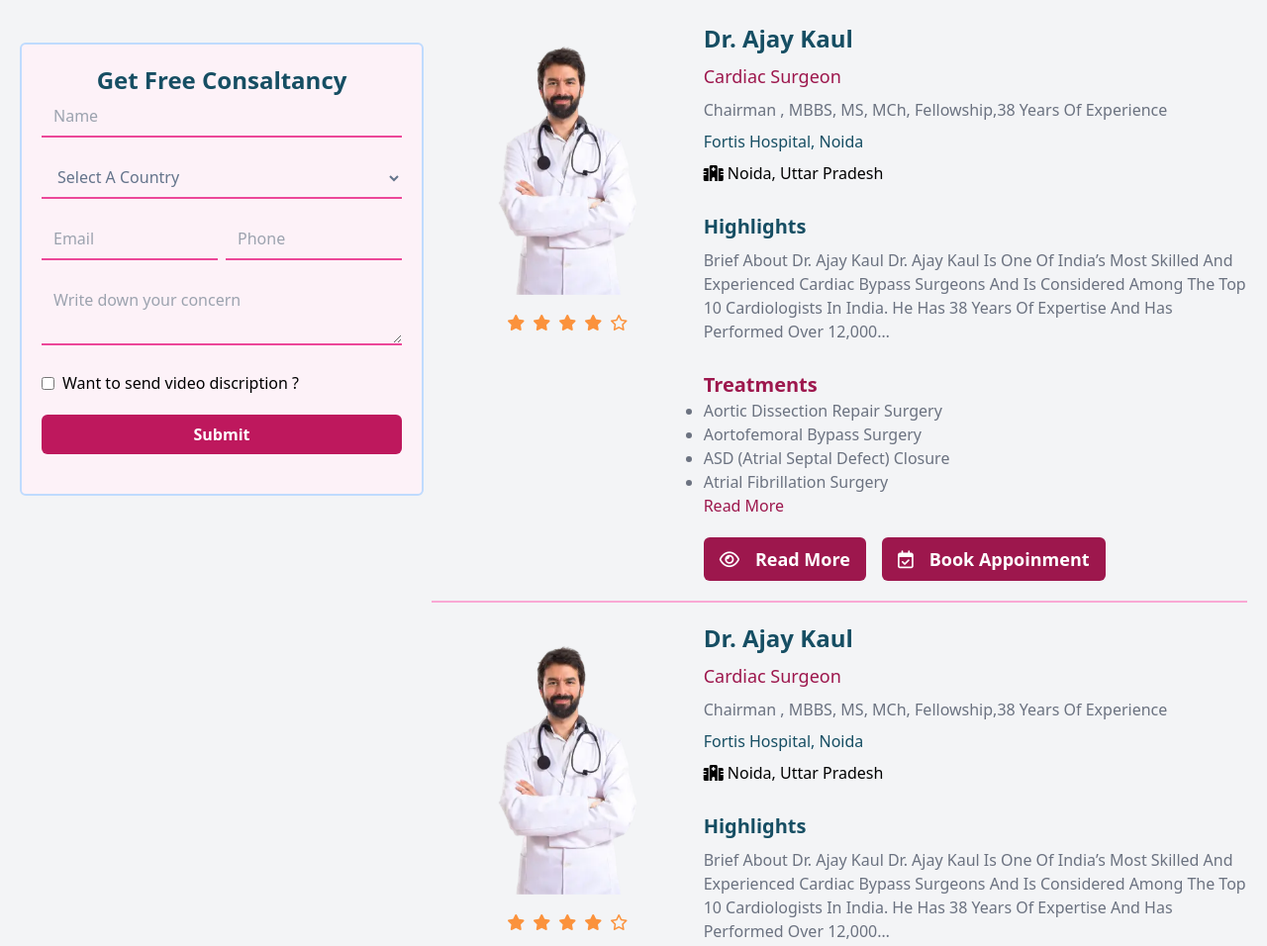
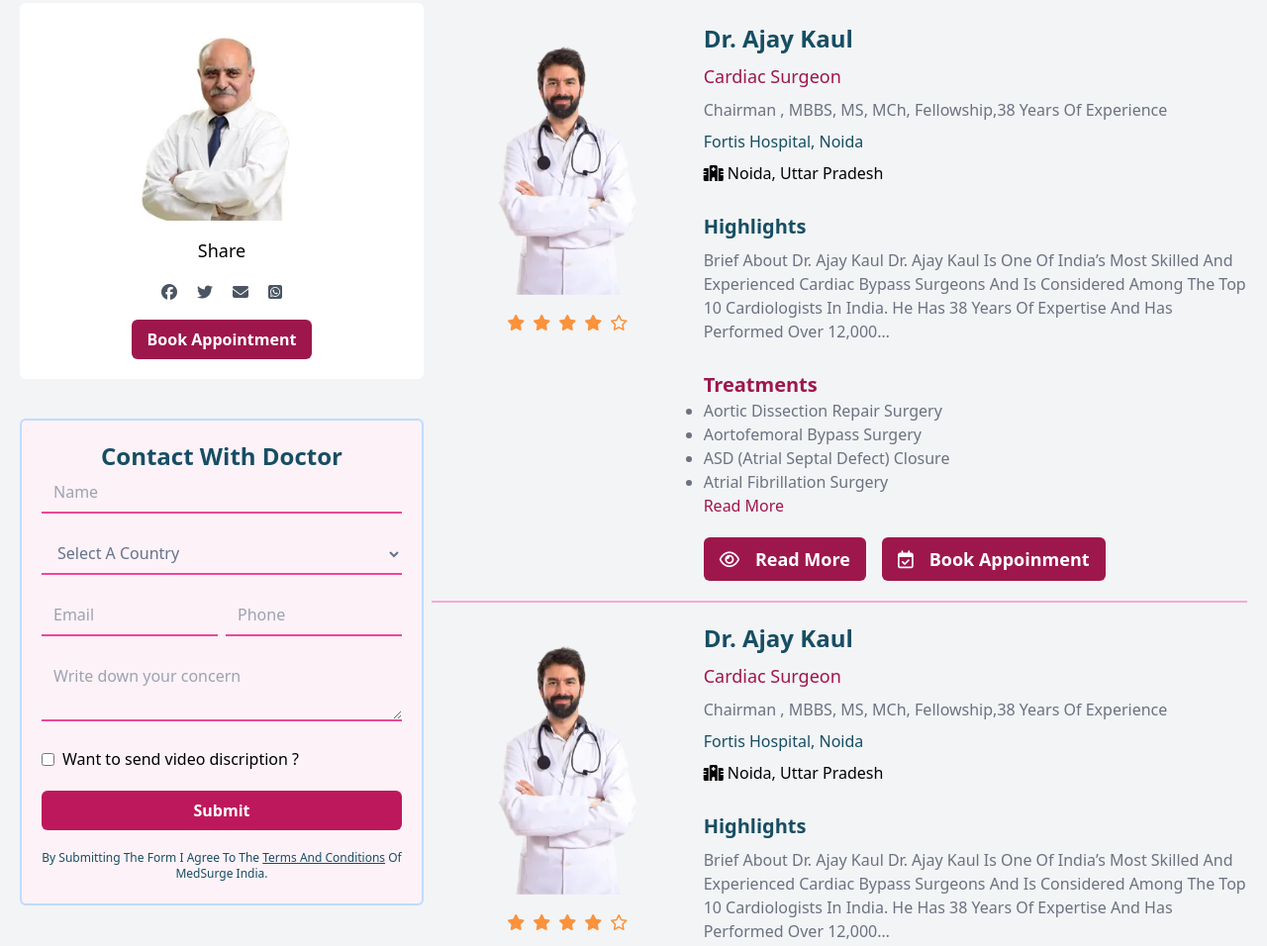
Before and after one commit to mamun-ethan/treatment-tour, a website: page about-doctor.html in a window 1280 px wide. Shown: the part 459-1415 px from the top of the page at 99% size. Drawn offline with Linux system fonts and the light colour scheme; files whose address does not match are found by name.

Commit message:
added social and contact form in about-doctor page

```diff
--- a/about-doctor.html
+++ b/about-doctor.html
@@ -1323,6 +1323,30 @@
         <div class="container mx-auto px-5">
           <div class="grid grid-cols-1 gap-2 md:grid-cols-6">
             <div class="md:col-span-2">
+              <div
+                class="bg-white rounded-md py-5 flex flex-col justify-between items-center gap-4"
+              >
+                <div>
+                  <img src="./src/assets/images/doctor-men.webp" alt="" />
+                </div>
+                <p class="text-center capitalize font-medium text-lg">share</p>
+                <div
+                  class="flex flex-row text-gray-600 justify-between items-center gap-5"
+                >
+                  <a href=""><i class="fa-brands fa-facebook"></i></a>
+                  <a href=""><i class="fa-brands fa-twitter"></i></a>
+                  <a href=""><i class="fa-solid fa-envelope"></i></a>
+                  <a href=""><i class="fa-brands fa-square-whatsapp"></i></a>
+                </div>
+                <div class="flex justify-center items-center">
+                  <a
+                    href="./appointment.html"
+                    class="px-4 py-2 rounded-md bg-pink-800 text-base font-semibold text-white"
+                    ><button class="capitalize">book appointment</button></a
+                  >
+                </div>
+              </div>
+
               <!-- consaltancy -->
               <div
                 class="border-2 my-10 bg-pink-50 border-blue-200 rounded-md p-5"
@@ -1330,7 +1354,7 @@
                 <h2
                   class="text-center text-cyan-900 text-2xl font-semibold capitalize"
                 >
-                  get free consaltancy
+                  contact with doctor
                 </h2>
                 <form action="">
                   <input
@@ -1392,6 +1416,12 @@
                     class="w-full bg-pink-700 py-2 font-semibold text-base text-center my-5 text-white rounded-md"
                     value="Submit"
                   />
+                  <span
+                    class="text-xs inline-block text-center w-full font-light text-cyan-900 capitalize"
+                    >By submitting the form I agree to the
+                    <a class="underline" href="#">Terms and Conditions</a>
+                    of MedSurge India.
+                  </span>
                 </form>
               </div>
             </div>
```
